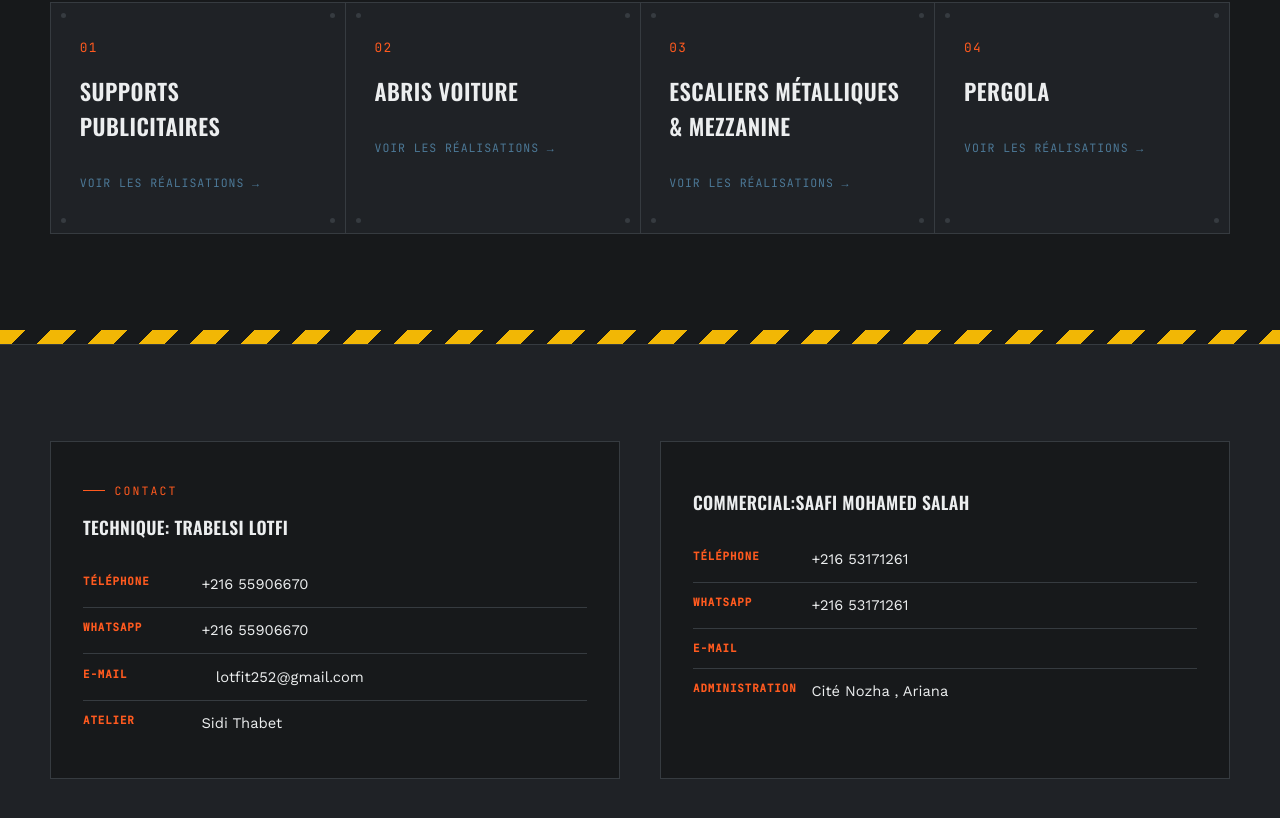
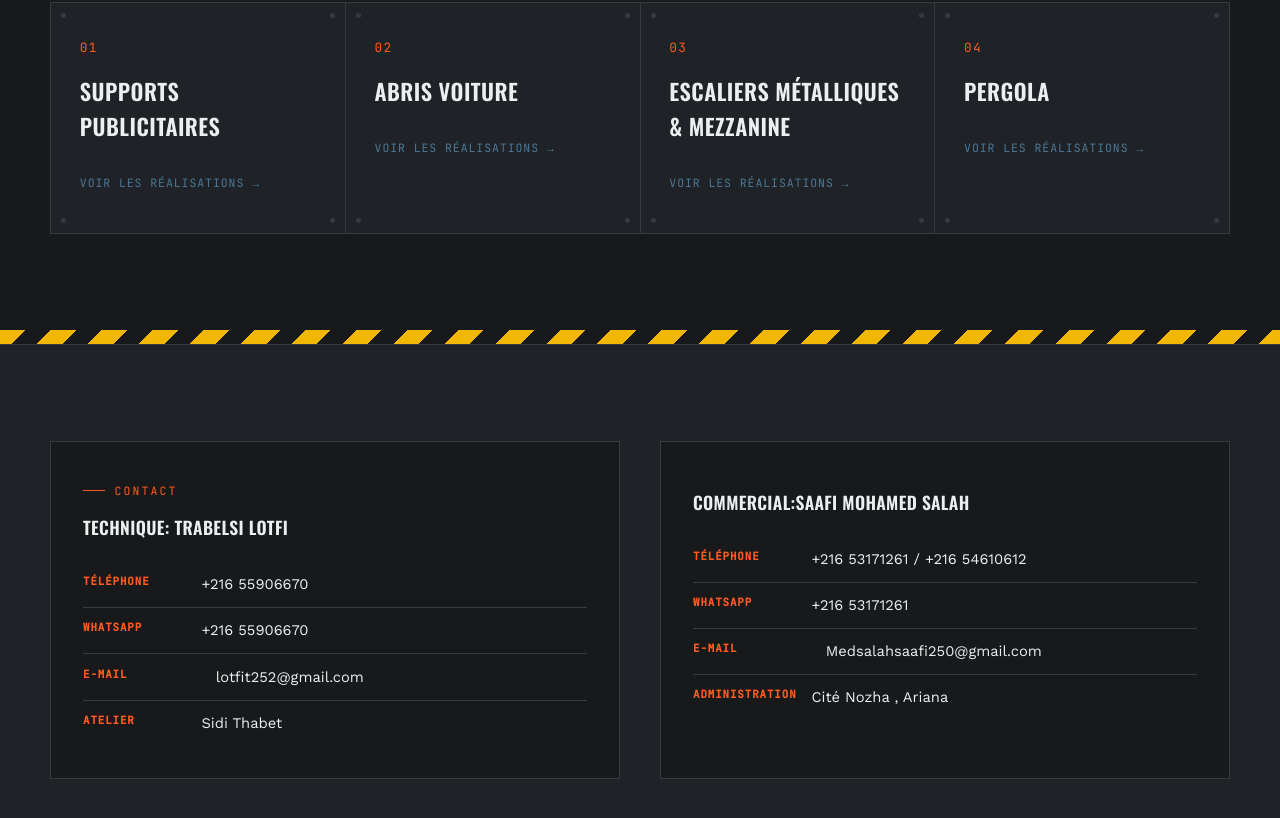
Before and after one commit to About-FutureDesign/-, a plain HTML site: page index.html in a window 1280 px wide. Shown: the part 986-1804 px from the top of the page. Drawn offline with nearby package versions, Linux system fonts and the light colour scheme.

Commit message:
Update index.html

```diff
--- a/index.html
+++ b/index.html
@@ -34,8 +34,11 @@
   <div class="nav-contact">
     <a href="tel:+21600000000">+216 55906670</a>
     <a href="tel:+21600000000">+216 53171261</a>
+    <a href="tel:+21600000000">+216 54610612</a>
     <a href="mailto:contact@futurepub.tn">lotfit252@gmail.com</a>
+    <a href="mailto:contact@futurepub.tn">Medsalahsaafi250@gmail.com</a>
   </div>
+</nav>
 </nav>
 
 
@@ -106,13 +109,12 @@
     <div class="contact-card">
       <h3 style="margin-top:.9rem;">Commercial:Saafi Mohamed Salah </h3>
       <ul class="contact-list">
-        <li><b>Téléphone</b><a href="tel:+21655906670">+216 53171261</a></li>
+        <li><b>Téléphone</b><a href="tel:+21655906670">+216 53171261  / +216 54610612</a></li>
         <li><b>WhatsApp</b><a href="https://wa.me/21655906670" target="_blank" rel="noopener">+216 53171261</a></li>
-        <li><b>E-mail</b><a href="mailto:contact@futurepub.tn"></a></li>
+        <li><b>E-mail</b><a href="mailto:contact@futurepub.tn"></a>Medsalahsaafi250@gmail.com</li>
         <li><b>Administration</b><span>Cité Nozha , Ariana</span></li>
       </ul>
     </div>
-
   </div>
 </section>
 <footer>
```
